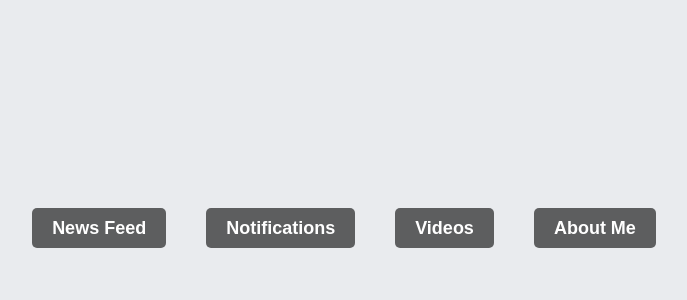
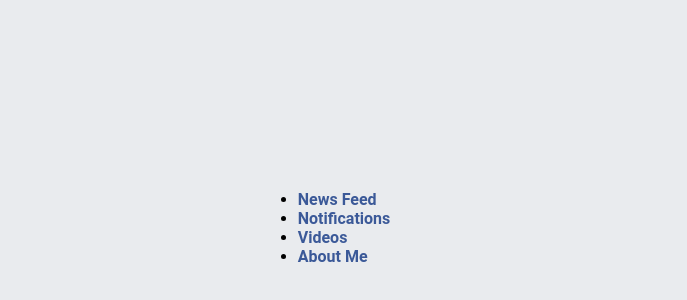
Before and after one commit to rupeshreddy348/social-app-docker, a website: page public/home.html in a window 1280 px wide. Shown: the part 172-472 px from the top of the page, without its empty margins (316-1003 px from the left). Drawn offline with Linux system fonts and the light colour scheme.

Commit message:
Update home.html

```diff
--- a/public/home.html
+++ b/public/home.html
@@ -5,37 +5,6 @@
     <meta name="viewport" content="width=device-width, initial-scale=1.0">
     <link rel="stylesheet" href="css/style.css">
     <title>Dashboard - Sai's Social Media Platform</title>
-    <style>
-        body {
-            background-image: url('abstract-1264071_1920.png');
-            background-size: cover;
-            background-position: center;
-            font-family: Arial, sans-serif;
-        }
-
-        nav ul {
-            list-style-type: none;
-            display: flex;
-            justify-content: center;
-        }
-
-        nav ul li {
-            margin: 0 20px;
-        }
-
-        nav ul li a {
-            text-decoration: none;
-            font-size: 18px;
-            color: white;
-            background-color: rgba(0, 0, 0, 0.6);
-            padding: 10px 20px;
-            border-radius: 5px;
-        }
-
-        nav ul li a:hover {
-            background-color: rgba(0, 0, 0, 0.8);
-        }
-    </style>
 </head>
 <body>
     <nav>
```
